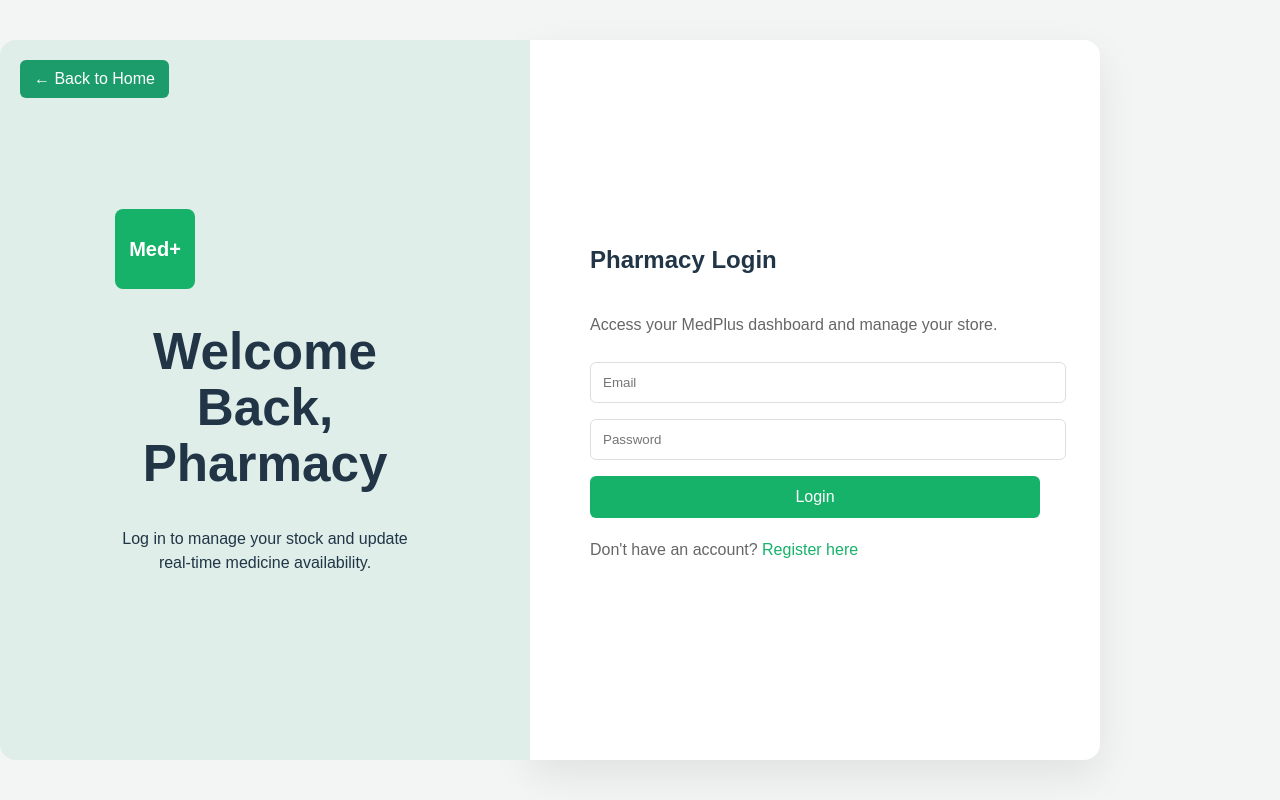
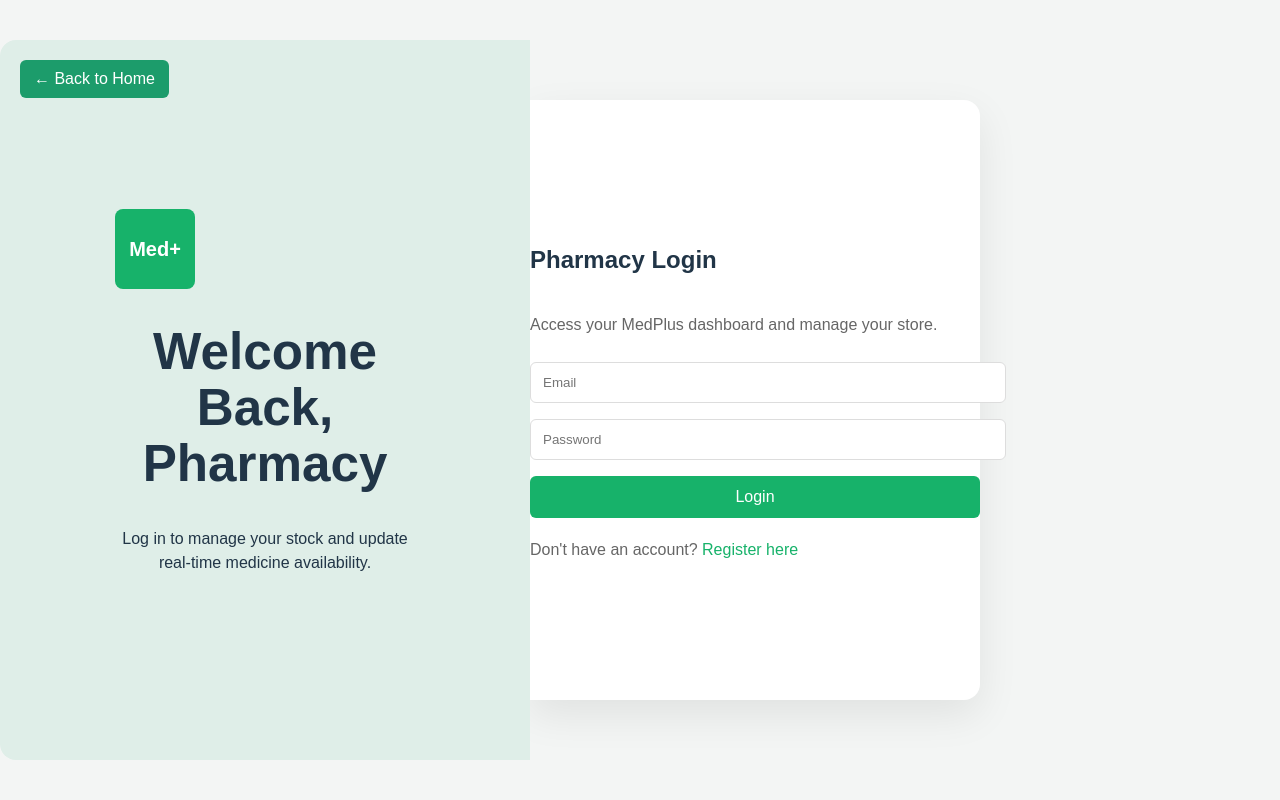
Before and after one commit to shahaddelta1-1955/medplus, a React (Vite) app: page /login in a window 1280 px wide. Built offline with nearby package versions, Linux system fonts and the light colour scheme; no server answers.

Commit message:
Update Login.css

```diff
--- a/src/pages/Login.css
+++ b/src/pages/Login.css
@@ -58,7 +58,7 @@ body {
   display: flex;
   flex-direction: column;
   justify-content: center;
-  padding: 60px;
+  padding: 00px;
   border-radius: 0 16px 16px 0;
   box-shadow: 0 15px 40px rgba(0, 0, 0, 0.08);
 }
```
